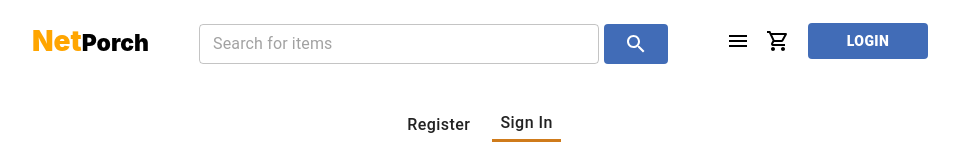
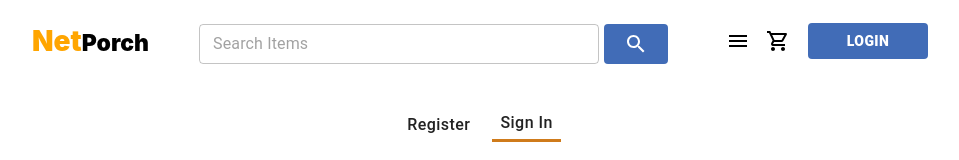
Before and after one commit to boskitech/neekseats, a React (Create React App) app: page /login in a window 1280 px wide. Both pictures are taken after a click on the button 898 px from the left and 41 px from the top of the page. Shown: the top 160 px of the page, without its empty margins (160-1119 px from the left). Built offline with nearby package versions, Linux system fonts and the light colour scheme.

Commit message:
search bar in progress

```diff
--- a/src/components/navbar/Navbar.js
+++ b/src/components/navbar/Navbar.js
@@ -3,14 +3,7 @@ import AppBar from "@mui/material/AppBar";
 import Toolbar from "@mui/material/Toolbar";
 import { styled } from "@mui/material/styles";
 import { Box } from "@mui/system";
-import {
-  Button,
-  Fade,
-  Grow,
-  IconButton,
-  Slide,
-  TextField,
-} from "@mui/material";
+import { Button, IconButton, Slide, TextField } from "@mui/material";
 import { useNavigate } from "react-router";
 import MenuIcon from "@mui/icons-material/Menu";
 import Drawer from "@mui/material/Drawer";
@@ -220,10 +213,7 @@ const Navbar = () => {
               direction="row"
               sx={{ marginTop: "15px", display: { xs: "none", md: "block" } }}
             >
-              <StyledGridLoginInput
-                size="small"
-                placeholder="Search for items"
-              />
+              <StyledGridLoginInput size="small" placeholder="Search Items" />
               <StyledLoginButton
                 sx={{ width: "40px", marginLeft: "5px", height: "40px" }}
               >
--- a/src/pages/auth/auth.js
+++ b/src/pages/auth/auth.js
@@ -1,4 +1,5 @@
 import { Button, Grid, Slide, TextField } from "@mui/material";
+import { motion } from "framer-motion";
 import { styled } from "@mui/system";
 import { useState } from "react";
 
@@ -82,6 +83,12 @@ const Login = () => {
   }));
 
   return (
+    <motion.div
+      initial={{ x: 200, opacity: 0 }}
+      animate={{ x: 0, scale: 1, opacity: 1 }}
+      exit={{ x: 200, scale: 0, opacity: 0 }}
+      transition={{ type: "spring", duration: 0.5 }}
+    >
       <StyledGridLoginSideDiv
         container
         direction="column"
@@ -238,6 +245,7 @@ const Login = () => {
           </Slide>
         </Grid>
       </StyledGridLoginSideDiv>
+    </motion.div>
   );
 };
 
```
Lines whose indentation alone changed are shown as unchanged.
